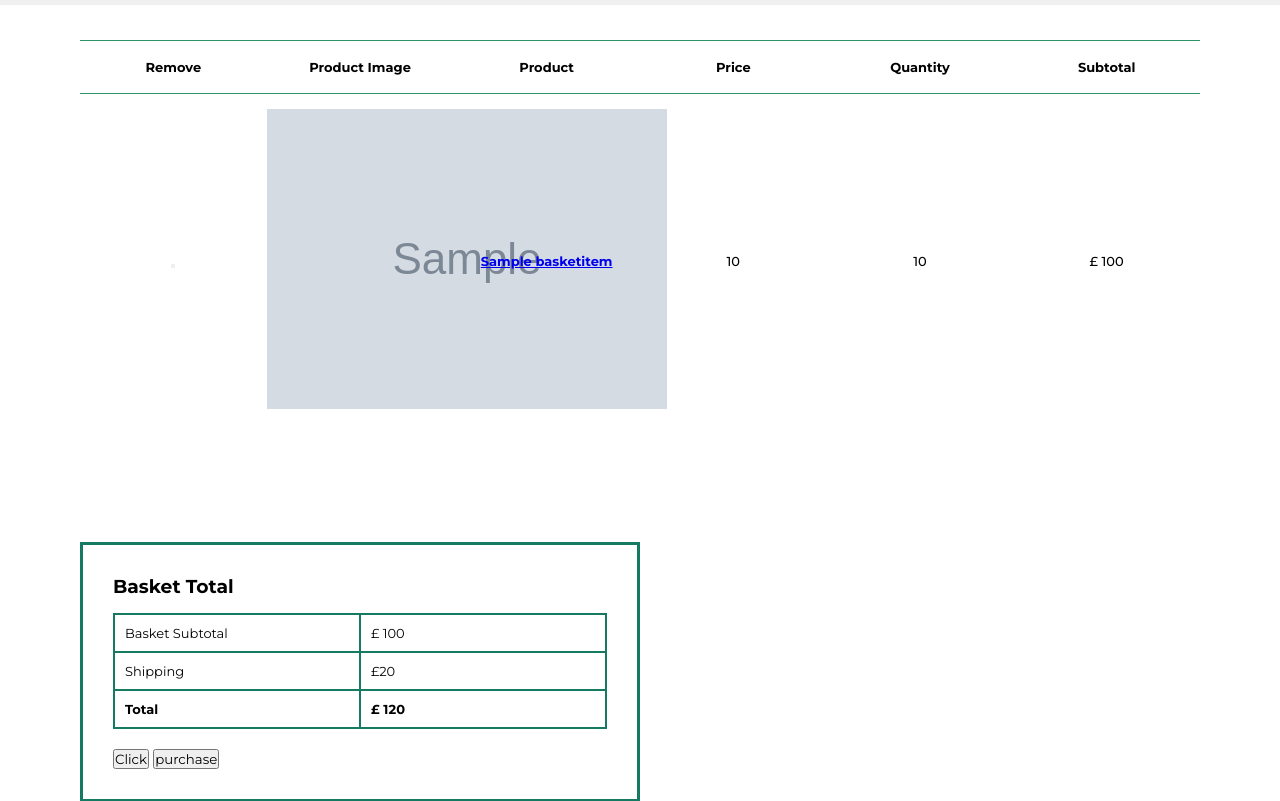
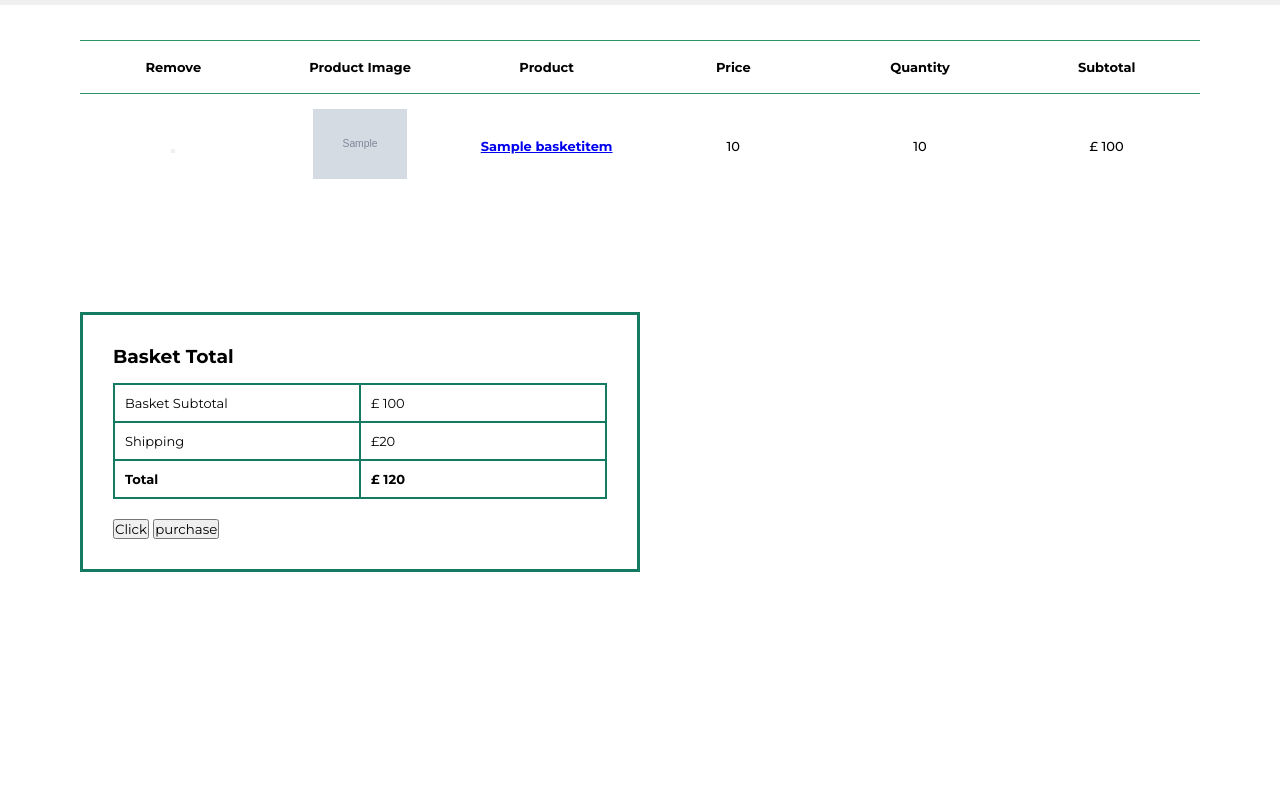
Before and after one commit to Zaryabv/Team37, a Django app: page /store/cart in a window 1280 px wide. Shown: the part 95-896 px from the top of the page. After the commit the page ends 667 px from the top, so only its background shows below. Run offline with Django 3.2, Linux system fonts and the light colour scheme; a user stored in the database is signed in; data comes from the database, SQL or seed files in the repository; both versions use the stored data as it was after the commit; tables that the repository leaves empty hold one stand-in row (values such as "Sample post"); grey boxes marked "Sample" are stand-in pictures; parts of the project's set-up code (start-up, migrations or seed data) failed here and were passed over; some libraries are stand-ins or nearby versions.

Commit message:
(by lois )
basket and my orders page formatting fixed.
due to connection error was not able to do on her own computer so did via uways's

```diff
--- a/Cleats/shop/templates/basket.html
+++ b/Cleats/shop/templates/basket.html
@@ -584,6 +584,11 @@ font-size: 13px;
 padding-top: 15px;
 }
 
+#basket table img{
+width: 50%;
+height: 50%;
+}
+
 #subtotal {
 width: 50%;
 margin-bottom: 30px;
@@ -634,6 +639,8 @@ font-weight: 500;
 font-size: 13px;
 padding-top: 15px;
 }
+
+
 
 #shopbody .searching {
 text-align: center;
--- a/Cleats/shop/templates/purchase_history.html
+++ b/Cleats/shop/templates/purchase_history.html
@@ -69,7 +69,6 @@
                     <td> <a href="{% url 'item_details'  items.name %}"><strong>{{ items.name }}</strong></td>
                     <td>{{items.price}}</td>
                     <td>{{items.quantity}}</td>
-                    <td><input type="number" value="1"></td>
                 </tr>
                 {% endfor %}
             </tbody>
@@ -608,6 +607,11 @@ font-size: 13px;
 padding-top: 15px;
 }
 
+#orders-page table img{
+width: 50%;
+height: 50%;
+}
+
 #shopbody .searching {
 text-align: center;
 }
```
Also changed, not shown: Cleats/db.sqlite3.
